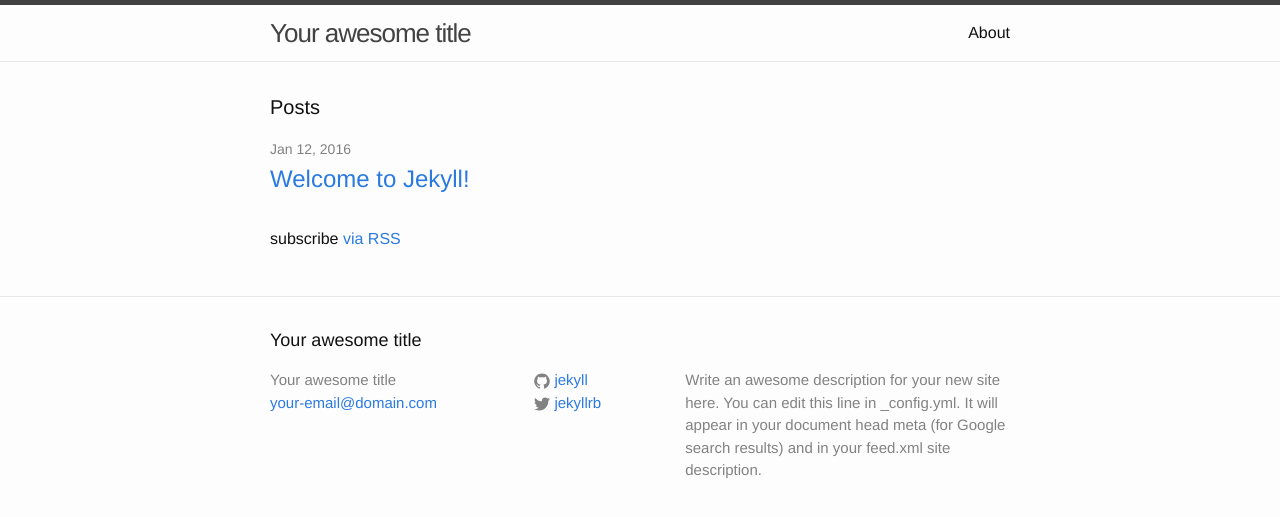
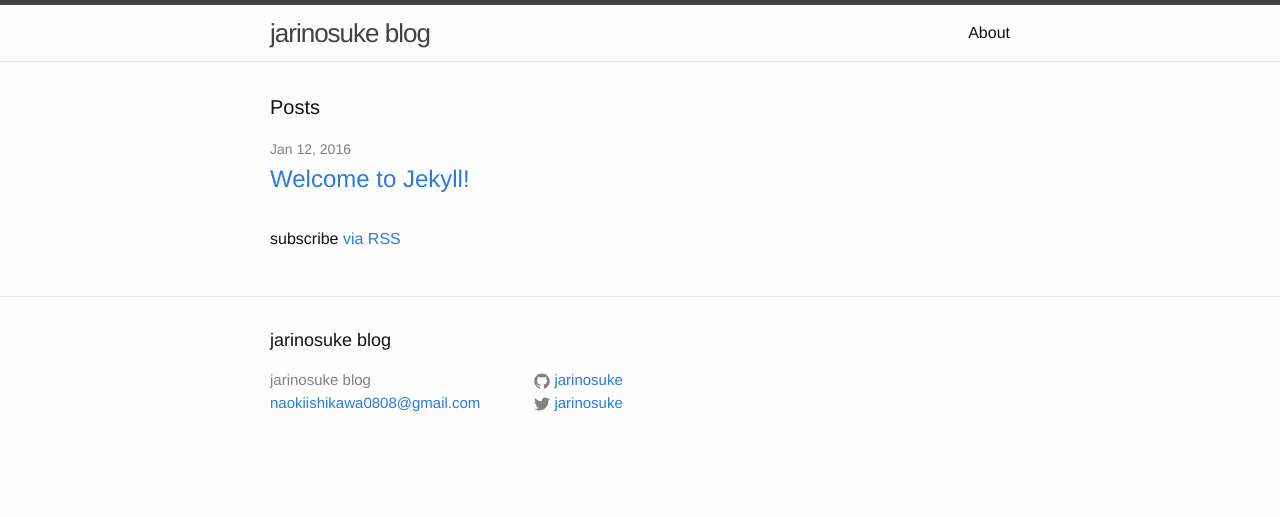
Before and after one commit to jarinosuke/jarinosuke.github.com, a Jekyll site: the page built from index.html, in a window 1280 px wide. Shown: the top 517 px of the page. Built offline with Jekyll 4.4.1, drawn with Linux system fonts in a browser that asks for light colours.

Commit message:
set basic config

```diff
--- a/_config.yml
+++ b/_config.yml
@@ -1,21 +1,10 @@
-# Welcome to Jekyll!
-#
-# This config file is meant for settings that affect your whole blog, values
-# which you are expected to set up once and rarely need to edit after that.
-# For technical reasons, this file is *NOT* reloaded automatically when you use
-# 'jekyll serve'. If you change this file, please restart the server process.
+# Site settings
+title: jarinosuke blog
+email: naokiishikawa0808@gmail.com
 
-# Site settings
-title: Your awesome title
-email: your-email@domain.com
-description: > # this means to ignore newlines until "baseurl:"
-  Write an awesome description for your new site here. You can edit this
-  line in _config.yml. It will appear in your document head meta (for
-  Google search results) and in your feed.xml site description.
-baseurl: "" # the subpath of your site, e.g. /blog
-url: "http://yourdomain.com" # the base hostname & protocol for your site
-twitter_username: jekyllrb
-github_username:  jekyll
+url: "http://blog.jarinosuke.com"
+twitter_username: jarinosuke
+github_username:  jarinosuke
 
 # Build settings
 markdown: kramdown
```
